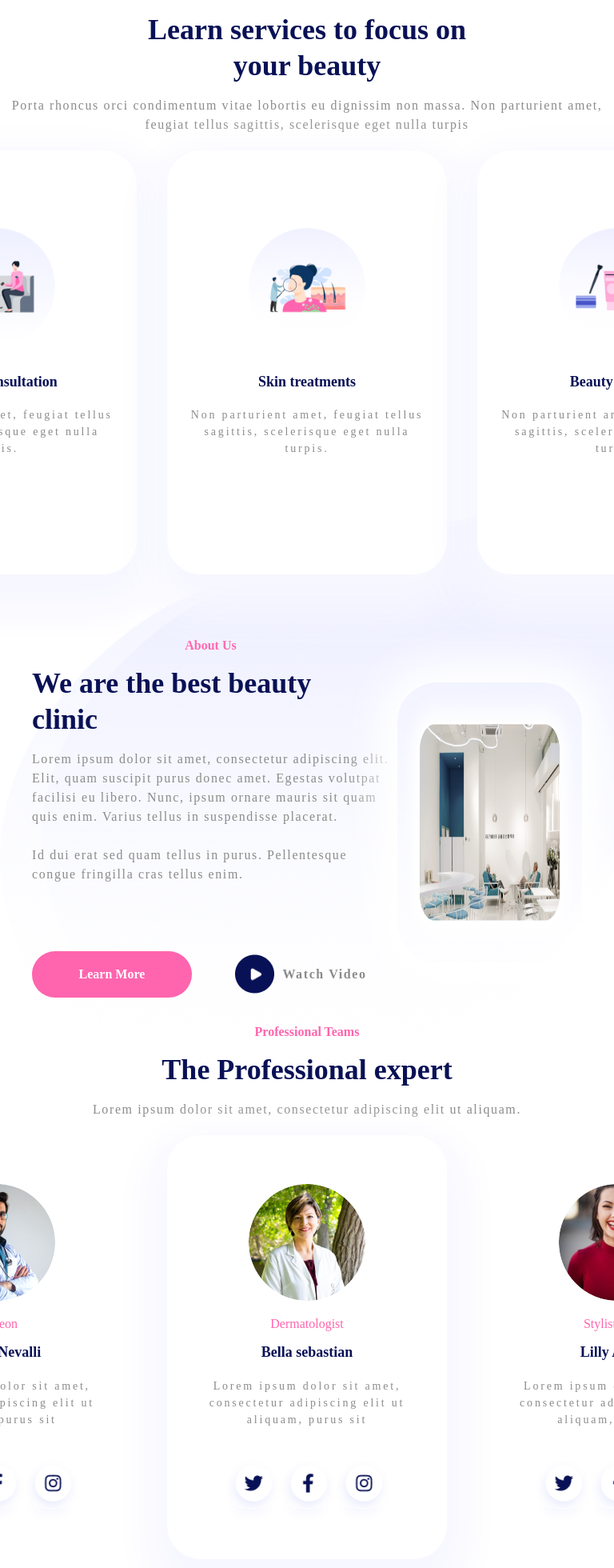
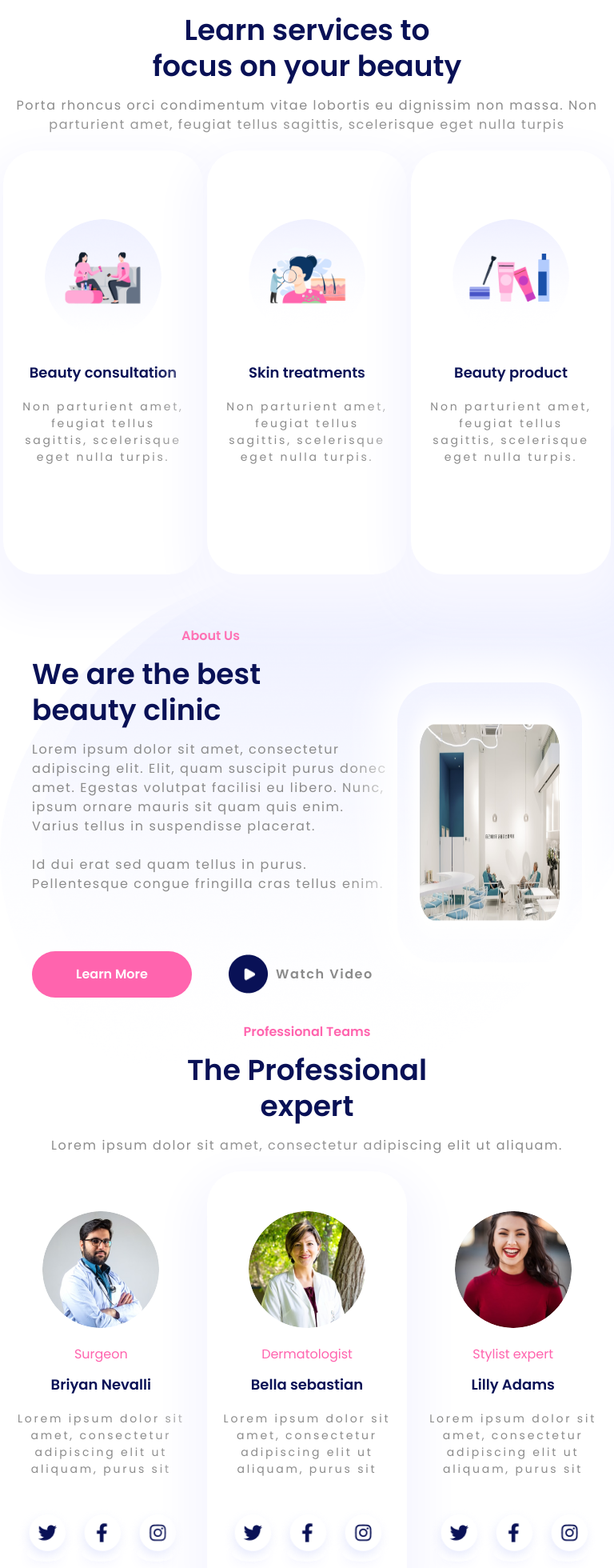
Before and after one commit to dunghieu/beauty-clinic, a React (Create React App) app: page / in a window 768 px wide. Shown: the part 820-2780 px from the top of the page at 80% size. Built offline with nearby package versions, Linux system fonts and the light colour scheme.

Commit message:
make it better

```diff
--- a/public/index.html
+++ b/public/index.html
@@ -5,7 +5,16 @@
     <link rel="icon" href="%PUBLIC_URL%/favicon.ico" />
     <meta name="viewport" content="width=device-width, initial-scale=1" />
     <meta name="theme-color" content="#000000" />
-    <meta name="description" content="Web site created using create-react-app" />
+    <meta
+      name="description"
+      content="Web site created using create-react-app"
+    />
+    <link rel="preconnect" href="https://fonts.googleapis.com" />
+    <link rel="preconnect" href="https://fonts.gstatic.com" crossorigin />
+    <link
+      href="https://fonts.googleapis.com/css2?family=Poppins:ital,wght@0,200;0,300;0,400;0,500;0,600;0,700;1,200;1,300;1,400;1,500;1,600;1,700&display=swap"
+      rel="stylesheet"
+    />
     <link rel="apple-touch-icon" href="%PUBLIC_URL%/logo192.png" />
     <!--
       manifest.json provides metadata used when your web app is installed on a
--- a/src/App.js
+++ b/src/App.js
@@ -1,21 +1,9 @@
-import About from './components/layout/About';
-import Contact from './components/layout/Contact';
-import Footer from './components/layout/Footer';
-import Header from './components/layout/Header';
-import Professional from './components/layout/Professional';
-import Service from './components/layout/Service';
-import Slider from './components/layout/Slider';
+import HomePage from './pages/HomePage';
 
 export default function App() {
   return (
     <>
-      <Header />
-      <Slider />
-      <Service />
-      <About />
-      <Professional />
-      <Contact />
-      <Footer />
+      <HomePage />
     </>
   );
 }
--- a/src/components/UI/Card.css
+++ b/src/components/UI/Card.css
@@ -96,6 +96,6 @@
 }
 @media only screen and (min-width: 740px) and (max-width: 1112px) {
   .Card {
-    max-width: 500px;
+    max-width: 250px;
   }
 }
--- a/src/components/layout/About.css
+++ b/src/components/layout/About.css
@@ -87,12 +87,12 @@
 
 @media only screen and (max-width: 740px) {
   .About {
-    top: 2345px;
+    top: 2400px;
   }
 
   .About__content {
     flex-direction: column;
-    padding: 0;
+    padding: 0 20px;
     align-items: center;
   }
 
--- a/src/components/layout/Contact.css
+++ b/src/components/layout/Contact.css
@@ -93,7 +93,7 @@
 
 @media only screen and (max-width: 740px) {
   .Contact {
-    top: 4987px;
+    top: 5000px;
   }
 
   .Contact__left {
@@ -116,6 +116,16 @@
 }
 
 @media only screen and (min-width: 740px) and (max-width: 1024px) {
+  .Contact__container {
+    padding: 0 20px;
+  }
+  .Contact__left {
+    width: 50%;
+  }
+  .Contact__right {
+    width: 50%;
+  }
+
   .Contact__rowname {
     gap: 5px;
   }
--- a/src/components/layout/Header.css
+++ b/src/components/layout/Header.css
@@ -70,9 +70,9 @@
 }
 .show > .Header__contact {
   display: block !important;
-  left: 50%;
-  top: 60%;
-  transform: translateX(-80%);
+  left: 10%;
+  top: 80%;
+  /* transform: translateX(-80%); */
 }
 .show > .Header__menu > ul {
   display: flex;
@@ -127,7 +127,7 @@
   right: 0px;
 }
 
-@media (max-width: 768px) {
+@media (max-width: 740px) {
   .show {
     width: 100%;
   }
--- a/src/components/layout/Professional.css
+++ b/src/components/layout/Professional.css
@@ -43,3 +43,9 @@
     gap: 0px;
   }
 }
+
+@media only screen and (min-width: 740px) and (max-width: 1112px) {
+  .Professional__item {
+    gap: 5px;
+  }
+}
--- a/src/components/layout/Service.css
+++ b/src/components/layout/Service.css
@@ -38,3 +38,13 @@
     gap: 5px;
   }
 }
+
+@media only screen and (min-width: 740px) and (max-width: 1112px) {
+  .Service__wrapper {
+    padding: 0 20px;
+  }
+
+  .Service__item {
+    gap: 5px;
+  }
+}
--- a/src/index.css
+++ b/src/index.css
@@ -2,7 +2,7 @@
   box-sizing: border-box;
   margin: 0;
   padding: 0;
-  font-family: 'Poppins';
+  font-family: 'Poppins', sans-serif;
   font-style: normal;
 }
 
@@ -25,3 +25,8 @@ a {
   text-decoration: none;
   color: #8b8b8b;
 }
+
+.pagewrap {
+  display: flex;
+  flex-direction: column;
+}
--- /dev/null
+++ b/src/pages/HomePage.js
@@ -0,0 +1,24 @@
+import React from 'react';
+import About from '../components/layout/About';
+import Contact from '../components/layout/Contact';
+import Footer from '../components/layout/Footer';
+import Header from '../components/layout/Header';
+import Professional from '../components/layout/Professional';
+import Service from '../components/layout/Service';
+import Slider from '../components/layout/Slider';
+
+const HomePage = () => {
+  return (
+    <div className='pagewraps'>
+      <Header />
+      <Slider />
+      <Service />
+      <About />
+      <Professional />
+      <Contact />
+      <Footer />
+    </div>
+  );
+};
+
+export default HomePage;
```
